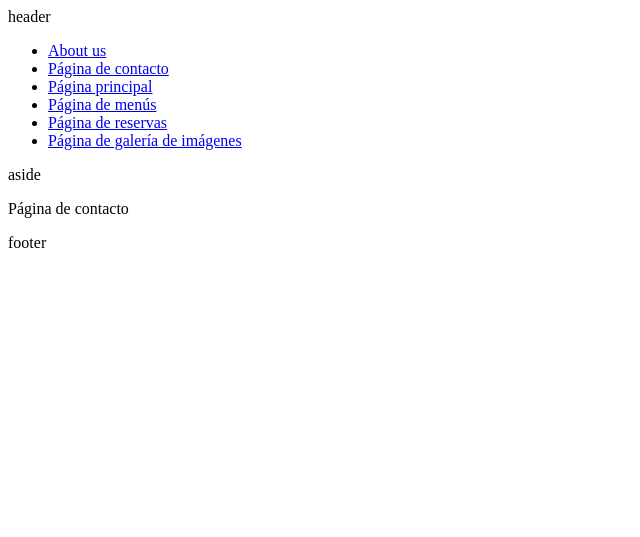
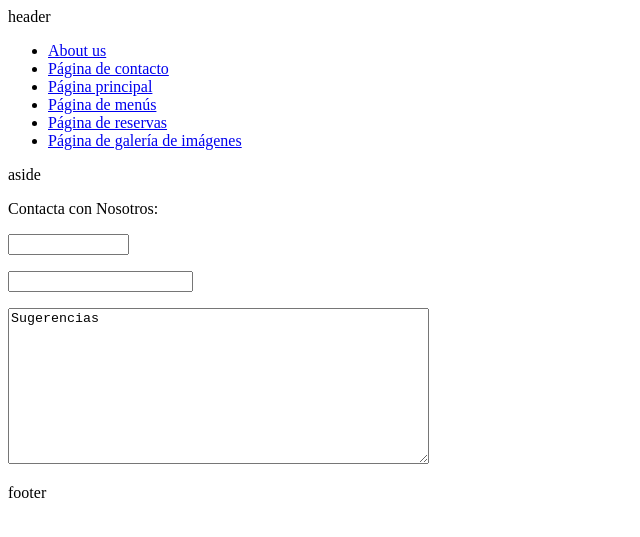
Before and after one commit to cArlitXs/HawksBurgers, a Jekyll site: the page built from contacto.html, in a window 1280 px wide. Shown: the top 537 px of the page, without its empty margins (0-640 px from the left). Built offline with Jekyll 4.4.1, drawn with Linux system fonts in a browser that asks for light colours.

Commit message:
introducir cuadros de texto

```diff
--- a/contacto.html
+++ b/contacto.html
@@ -4,4 +4,7 @@ title: Página de contacto
 permalink: /contacto
 ---
 
-<p>Página de contacto<p>
+<p>Contacta con Nosotros:<p>
+	<input type="text" id="Nombre" name="Nombre" size="12"></p>
+	<input type="text" id="Email" name="Email" size="20"></p>
+	<p><textarea name="textarea" rows="10" cols="50">Sugerencias</textarea></p>
```
